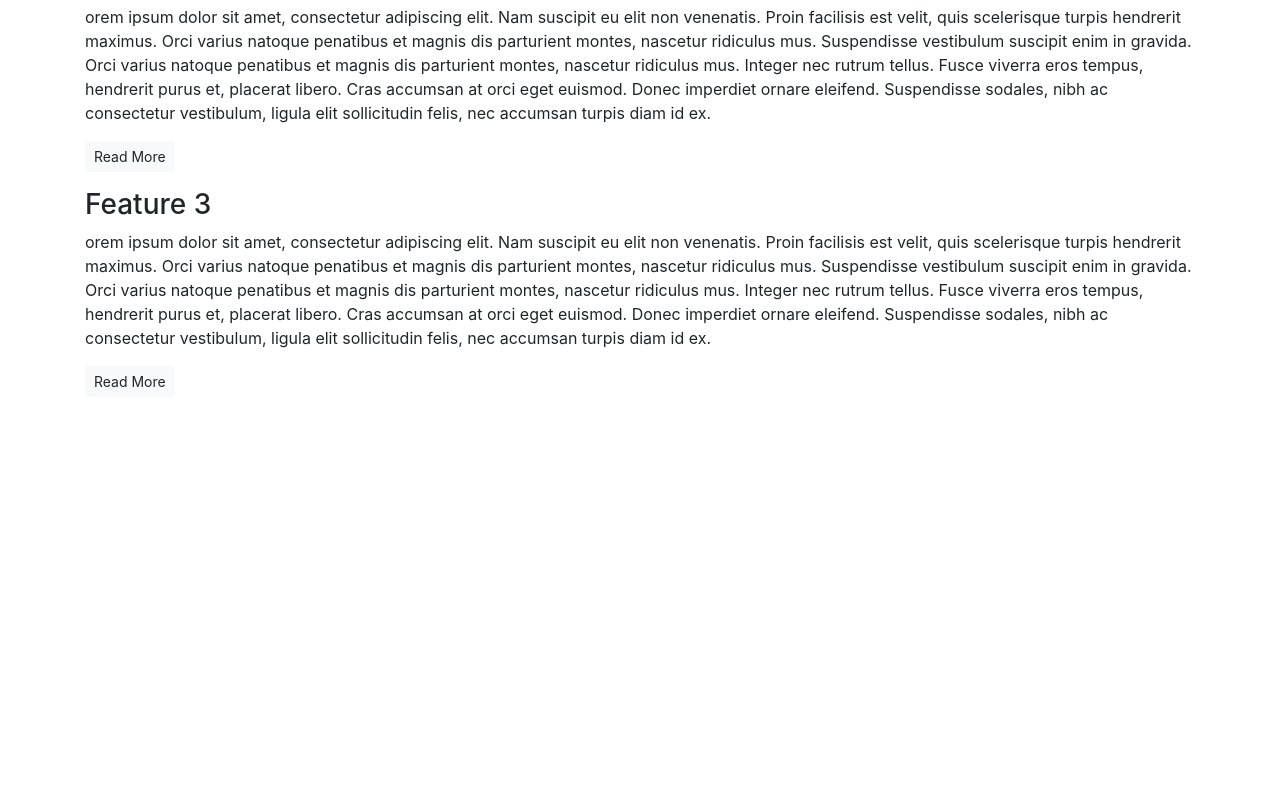
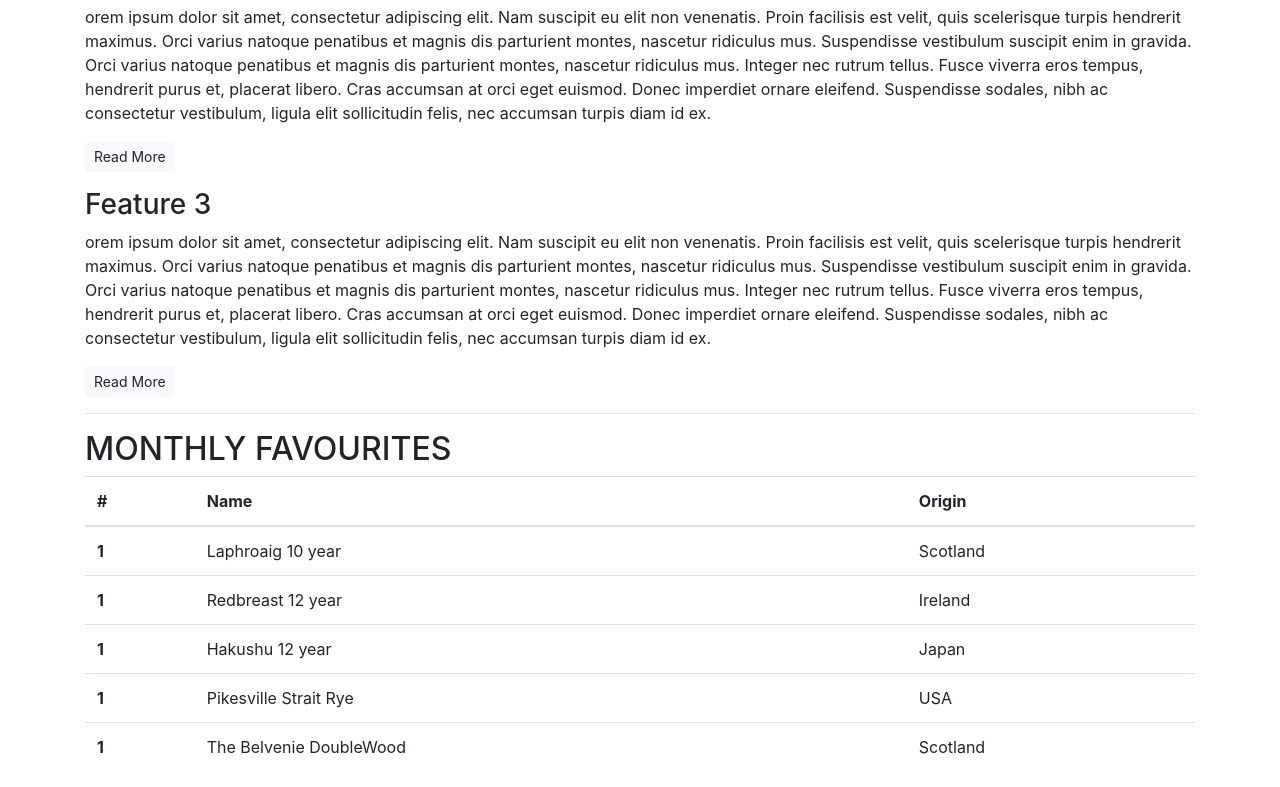
Before and after one commit to Kdoggg666/Bootstrap4, a plain HTML site: page index.html in a window 1280 px wide. Shown: the part 762-1549 px from the top of the page. Before the commit the page ends 1175 px from the top, so only its background shows below. Drawn offline with nearby package versions, Linux system fonts and the light colour scheme.

Commit message:
Added Monthly favourites table and added content

```diff
--- a/index.html
+++ b/index.html
@@ -20,8 +20,7 @@
     <!-- /Callout-->
     <hr>
     <!-- Qoutes-->
-    <section>
-
+    <section class="quotes">
         <h2 class="text-uppercase">Quotes:</h2>
             <blockquote class="blockquote">
                 <p>I've been introduced to more than 10 great international whiskeys I never knew about.</p>
@@ -53,6 +52,46 @@
             <p><a class="btn btn-sm btn-light" href="">Read More</a></p>
         </div>
     </section>
+    <hr>
+    <section class="favourites">
+    <h2 class="text-uppercase">Monthly Favourites</h2>
+    <table class="table">
+        <thead>
+            <tr>
+                <th scope="col">#</th>
+                <th scope="col">Name</th>
+                <th scope="col">Origin</th>
+            </tr>
+        </thead>
+        <tbody>
+        <tr>
+            <th scope="row">1</th>
+            <td>Laphroaig 10 year</td>
+            <td>Scotland</td>
+        </tr>
+            <tr>
+            <th scope="row">1</th>
+            <td>Redbreast 12 year</td>
+            <td>Ireland</td>
+        </tr>
+            <tr>
+            <th scope="row">1</th>
+            <td>Hakushu 12 year</td>
+            <td>Japan</td>
+        </tr>
+            <tr>
+            <th scope="row">1</th>
+            <td>Pikesville Strait Rye</td>
+            <td>USA</td>
+        </tr>
+            <tr>
+            <th scope="row">1</th>
+            <td>The Belvenie DoubleWood</td>
+            <td>Scotland</td>
+        </tr>
+  </tbody>
+    </table>
+    </section>
     </article>
 </body>
 </html>
```
